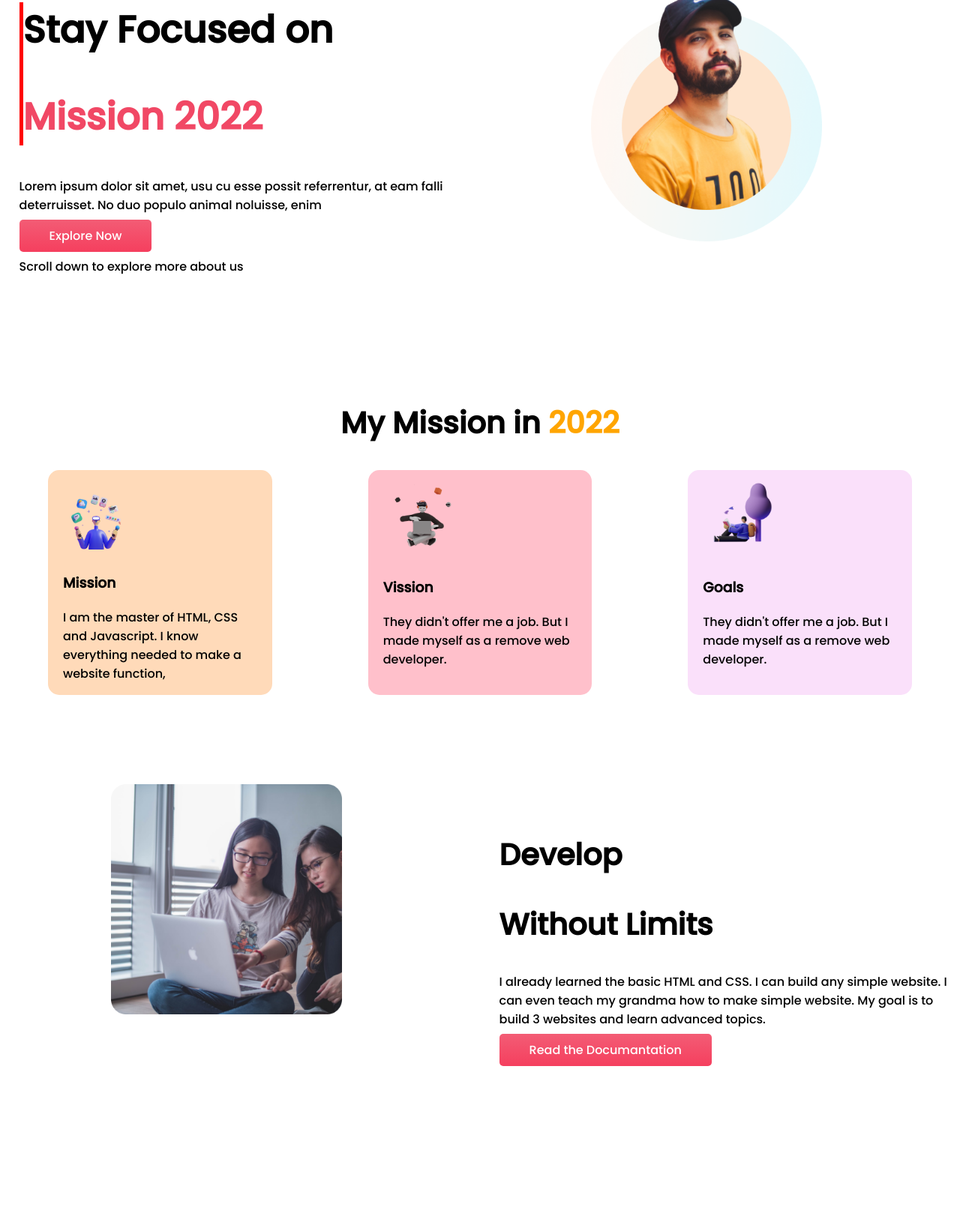
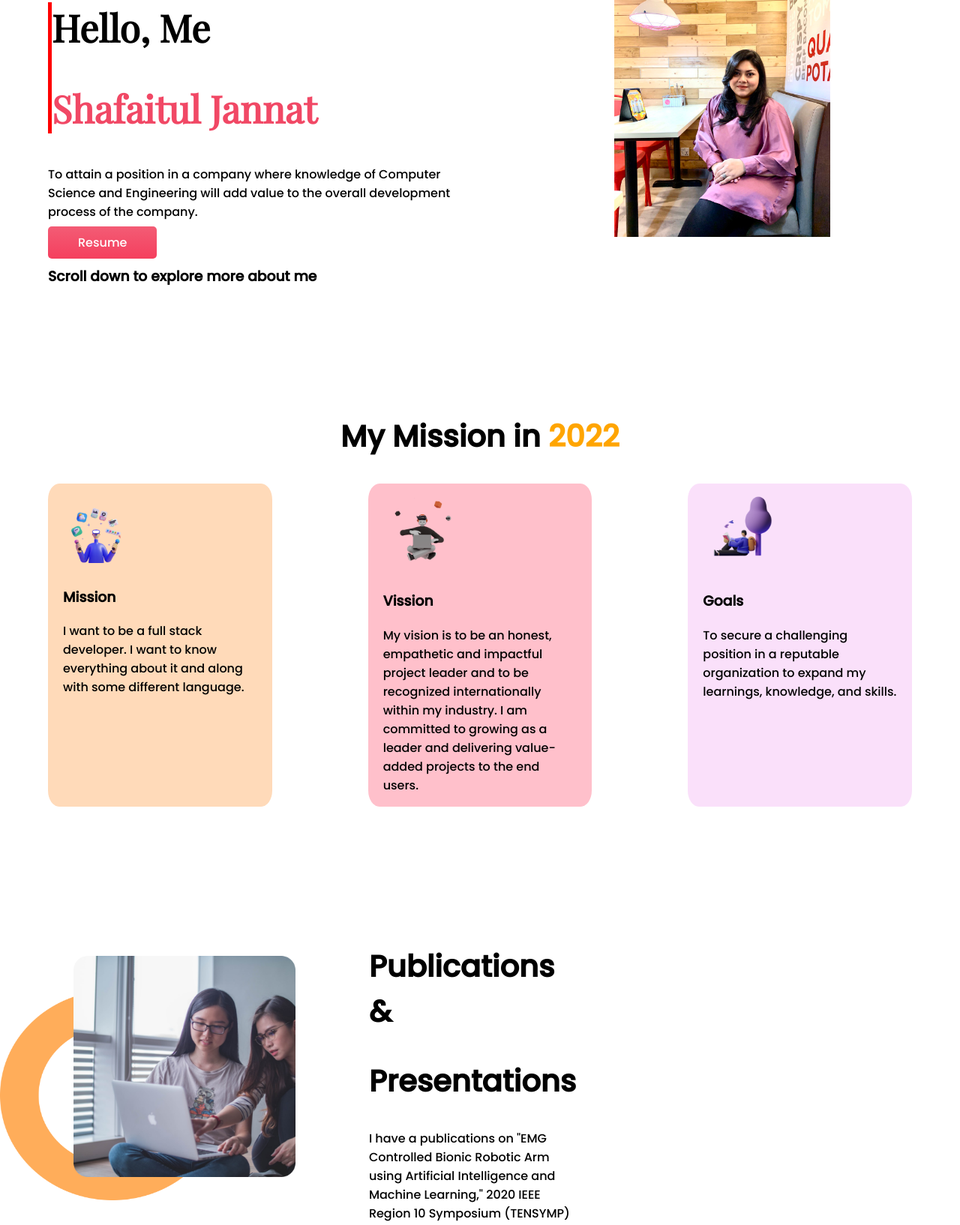
Before and after one commit to Shafaitul-Jannat/MY-First-Website, a plain HTML site: page index.html in a window 1280 px wide. Shown: the part 39-1673 px from the top of the page at 75% size. Before the commit the page ends 1602 px from the top, so only its background shows below. Drawn offline with nearby package versions, Linux system fonts and the light colour scheme.

Commit message:
develope and mission added

```diff
--- a/index.html
+++ b/index.html
@@ -8,28 +8,26 @@
     <title>PortFolio</title>
     <link rel="stylesheet" href="style.css">
     <link rel="preconnect" href="https://fonts.googleapis.com">
-    <link rel="preconnect" href="https://fonts.gstatic.com" crossorigin>
-    <link href="https://fonts.googleapis.com/css2?family=Poppins:wght@500&display=swap" rel="stylesheet">
+<link rel="preconnect" href="https://fonts.gstatic.com" crossorigin>
+<link href="https://fonts.googleapis.com/css2?family=Playfair+Display&family=Poppins:wght@500&display=swap" rel="stylesheet">
 </head>
 
 <body>
     <section class="top-banner flexible-container">
         <div class="half-width">
             <div class="verticalLine">
-                <h1>Stay Focused on</h1>
-                <h1><span class="pink-color">Mission 2022 </span></h1>
+                <h1>Hello, Me</h1>
+                <h1><span class="pink-color">Shafaitul Jannat </span></h1>
             </div>
 
-            <p>Lorem ipsum dolor sit amet, usu cu esse possit
-                referrentur, at eam falli deterruisset. No duo populo
-                animal noluisse, enim</p>
+            <p>To attain a position in a company where knowledge of Computer Science and Engineering will add value to
+                the overall development process of the company.</p>
 
-            <a class="link-button" target="_blank" href="https://www.linkedin.com/in/shipa-jannat-870509173/">Explore
-                Now</a>
-               <p> Scroll down to explore more about us</p>
+            <a class="link-button" target="_blank" href="https://www.linkedin.com/in/shipa-jannat-870509173/">Resume</a>
+               <h3> Scroll down to explore more about me</h3>
         </div>
         <div class="half-width">
-            <img src="images/person/person-2.png" alt="">
+            <img src="images/person/IMG_20220106_191239_798.jpg" alt="">
         </div>
     </section>
     <section class="Mission-area">
@@ -41,7 +39,7 @@
                 </div>
                 <h3>Mission</h3>
 
-                <p>I am the master of HTML, CSS and Javascript. I know everything needed to make a website function,
+                <p>I want  to be a full stack developer. I want to know everything about it and along with some different language.
                    </p>
             </div>
             <div id="Vission" class="mission-item">
@@ -50,7 +48,7 @@
                 </div>
                 <h3>Vission</h3>
 
-                    <p>They didn't offer me a job. But I made myself as a remove web developer.</p>
+                    <p>My vision is to be an honest, empathetic and impactful project leader and to be recognized internationally within my industry. I am committed to growing as a leader and delivering value-added projects to the end users.</p>
             </div>
             <div id="Goals" class="mission-item">
                 <div class="illustrator">
@@ -58,26 +56,34 @@
                 </div>
                 <h3>Goals</h3>
 
-                    <p>They didn't offer me a job. But I made myself as a remove web developer. </p>
+                    <p>To secure a challenging position in a reputable organization to expand my learnings, knowledge, and skills.</p>
             </div>
         </div>
 
     </section>
 
-    <section class="dream-big flexible-container">
-        <div class="half-width">
+    <section class="Develop flexible-container ">
+        <div class="width">
             <img src="images/pictures/coding.png" alt="">
         </div>
-        <div class="half-width">
-            <h2>Develop</h2>
-            <h2>Without Limits</h2>
-            <p>I already learned the basic HTML and CSS. I can build any simple website. I can even teach my grandma how
-                to make simple website. My goal is to build 3 websites and learn advanced topics.</p>
-            <a class="link-button" target="_blank" href="https://www.linkedin.com/in/shipa-jannat-870509173/">Read the Documantation</a>
+        <div class="width1">
+            <h2>Publications &</h2>
+            <h2>Presentations</h2>
+            <p>I have a publications on "EMG Controlled Bionic Robotic
+                Arm using Artificial Intelligence and Machine Learning," 2020 IEEE Region 10 Symposium (TENSYMP)</p>
+
+            <a class="link-button" target="_blank" href="https://www.linkedin.com/in/shipa-jannat-870509173/">Open the Documantation</a>
         </div>
 
 
     </section>
+
+    <section class="Projects">
+        <h2>Projects and Certificates</h2>
+
+
+        </section>
+
 </body>
 
 </html>
--- a/style.css
+++ b/style.css
@@ -1,8 +1,10 @@
 body{
+
     font-family: 'Poppins', sans-serif;
     margin: 0;
 }
 h1{
+    font-family: 'Playfair Display', serif;
     font-size: 50px;
 }
 .pink-color{
@@ -28,7 +30,7 @@ h2{
 }
 .half-width{
     width: 50%;
-    padding-left: 2%;
+    padding-left: 5%;
 }
 .half-width img{
     width: 50%;
@@ -76,7 +78,20 @@ h2{
     background-color: rgb(250, 224, 250);
 }
 .Develop{
-    background-image: url(images/shapes/dream-bg.png);
+    background-image: url(images/shapes/shape-1.png);
     background-repeat: no-repeat;
-    background-position: right;
+    background-position:  left ;
+    background-size: 300px 280px;
 }
+.width1{
+    width: 50%;
+    padding-right: 40%;
+}
+.width img{
+    width: 60%;
+    padding-left: 20%;
+    margin-top: 10%;
+}
+.Projects{
+    text-align: center;
+}
```
Also changed, not shown: images/download.png (added), images/images.jfif (added), images/person/IMG_20220106_191239_798.jpg (added), images/pexels-photo-7191989.jpeg (added).
